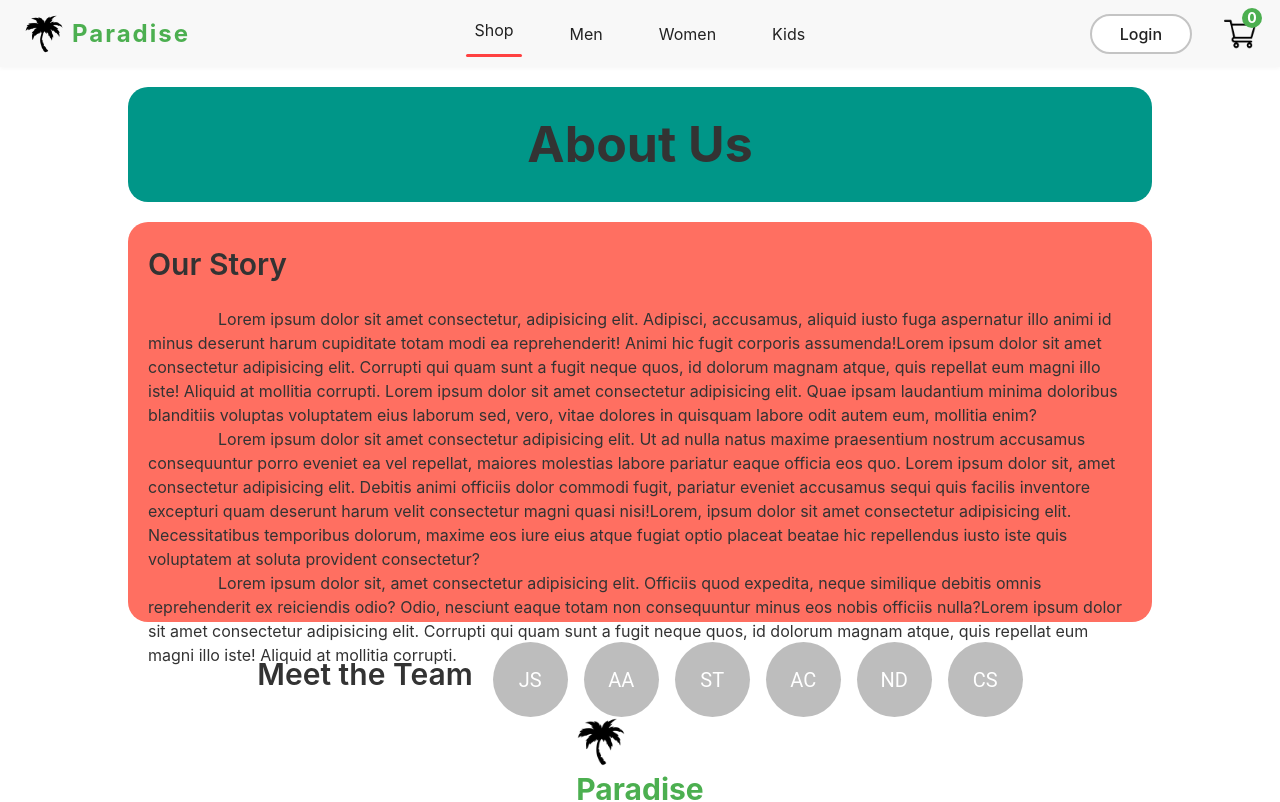
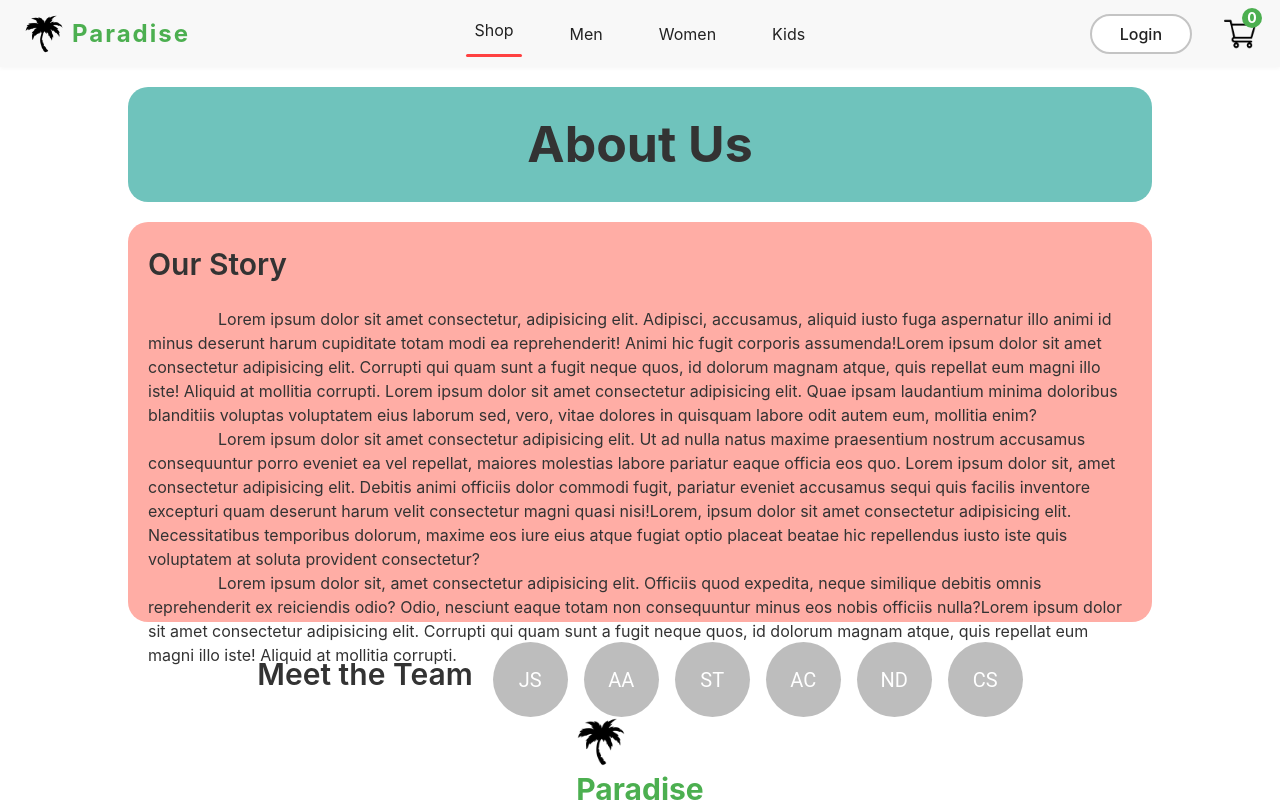
Before and after one commit to FranklinUniversityCompSciPracticum/SU25_Team2, a React (Create React App) app in the folder frontend/: page /about in a window 1280 px wide. Shown: the top 802 px of the page. Built offline with nearby package versions, Linux system fonts and the light colour scheme.

Commit message:
toned down the color

```diff
--- a/frontend/src/Pages/CSS/About.css
+++ b/frontend/src/Pages/CSS/About.css
@@ -17,13 +17,13 @@
     width: 100%;
     height: 20vh;
     padding: 20px;
-    background-color: #009688;
+    background-color: #00968890;
     border-radius: 20px;
 }
 
 .body {
     padding: 20px;
-    background-color: #FF6F61;
+    background-color: #FF6F6190;
     height: 50vh;
     border-radius: 20px;
 }
```
